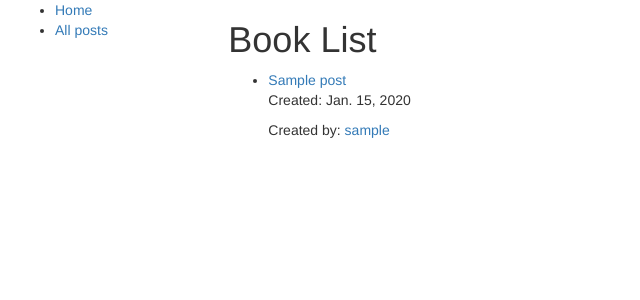
After one commit to stevenpi/Link.Python.Django.DiyBlog, a Django app: page /blog/posts/ in a window 1280 px wide. The commit adds this page. Shown: the top 300 px of the page, without its empty margins (0-640 px from the left). Run offline with Django 3.2, Linux system fonts and the light colour scheme; tables that the repository leaves empty hold one stand-in row (values such as "Sample post"); some libraries are stand-ins or nearby versions.

Commit message:
Implemented view to list all posts

```diff
--- a/Blog/models.py
+++ b/Blog/models.py
@@ -1,9 +1,16 @@
 from django.contrib.auth.models import User
 from django.db import models
 
+from django.db.models import Model
+from django.urls import reverse
 
-# Create your models here.
-from django.db.models import Model
+
+# inject get_absolute_url method to `User` class by Django
+def get_absolute_url(self):
+    return reverse('user-detail', args=[str(self.username)])
+
+
+User.get_absolute_url = get_absolute_url
 
 
 class ContentModelMixin(models.Model):
@@ -22,6 +29,12 @@ class Post(ContentModelMixin):
     def __str__(self):
         return self.title
 
+    def get_absolute_url(self):
+        return reverse('post-detail', args=[str(self.id)])
+
+    class Meta:
+        ordering = ["-created"]
+
 
 class Comment(ContentModelMixin):
     post = models.ForeignKey(Post, on_delete=models.CASCADE)
--- /dev/null
+++ b/Blog/templates/Blog/post_list.html
@@ -0,0 +1,21 @@
+{% extends "base_generic.html" %}
+
+{% block content %}
+    <h1>Book List</h1>
+
+    {% if post_list %}
+        <ul>
+
+            {% for post in post_list %}
+                <li>
+                    <a href="{{ post.get_absolute_url }}">{{ post.title }}</a>
+                    <p>Created: {{ post.created }}</p>
+                    <p>Created by: <a href="{{ post.user.get_absolute_url }}">{{ post.user.username }}</a></p>
+                </li>
+            {% endfor %}
+
+        </ul>
+    {% else %}
+        <p>There are no posts available..</p>
+    {% endif %}
+{% endblock %}
--- a/Blog/templates/base_generic.html
+++ b/Blog/templates/base_generic.html
@@ -2,7 +2,7 @@
 <html lang="en">
 <head>
 
-    {% block title %}<title>Local Library</title>{% endblock %}
+    {% block title %}<title>The Blog</title>{% endblock %}
     <meta charset="utf-8">
     <meta name="viewport" content="width=device-width, initial-scale=1">
     <link rel="stylesheet" href="https://maxcdn.bootstrapcdn.com/bootstrap/3.3.7/css/bootstrap.min.css">
@@ -23,6 +23,7 @@
             {% block sidebar %}
                 <ul class="sidebar-nav">
                     <li><a href="{% url 'index' %}">Home</a></li>
+                    <li><a href="{% url 'posts' %}">All posts</a></li>
                 </ul>
             {% endblock %}
         </div>
--- a/Blog/templates/index.html
+++ b/Blog/templates/index.html
@@ -6,6 +6,6 @@
 {% block content %}
     <h1>Welcome to the blog!</h1>
     <ul>
-    <li><a href="#">All posts</a></li>
+    <li><a href="{% url 'posts' %}">All posts</a></li>
     </ul>
 {% endblock %}
--- a/Blog/urls.py
+++ b/Blog/urls.py
@@ -3,4 +3,7 @@ from . import views
 
 urlpatterns = [
     path('', views.index, name="index"),
+    path('posts/', views.PostListView.as_view(), name="posts"),
+    path('posts/<int:pk>', views.PostListView.as_view(), name="post-detail"),
+    path('user/<str:pk>', views.PostListView.as_view(), name="user-detail"),
 ]
--- a/Blog/views.py
+++ b/Blog/views.py
@@ -1,6 +1,15 @@
 from django.shortcuts import render
+from .models import Post, Comment
 
 
 # Create your views here.
+from django.views import generic
+
+
 def index(request):
     return render(request, 'index.html')
+
+
+class PostListView(generic.ListView):
+    model = Post
+    paginate_by = 5
```
